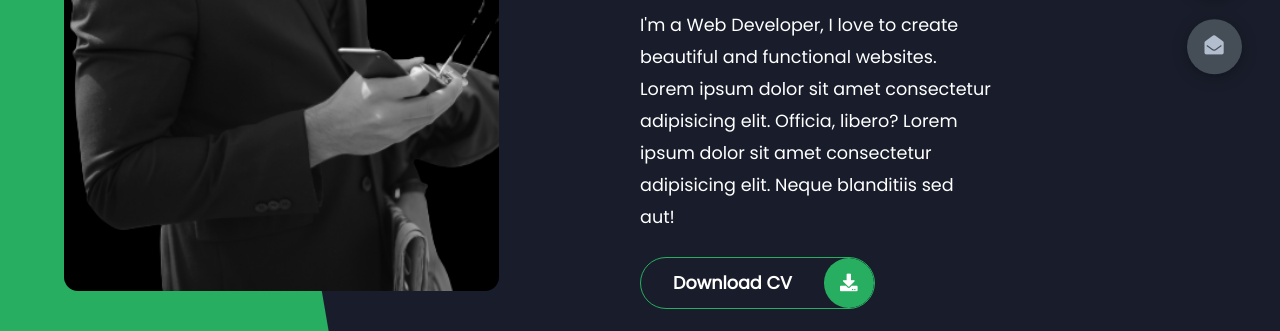
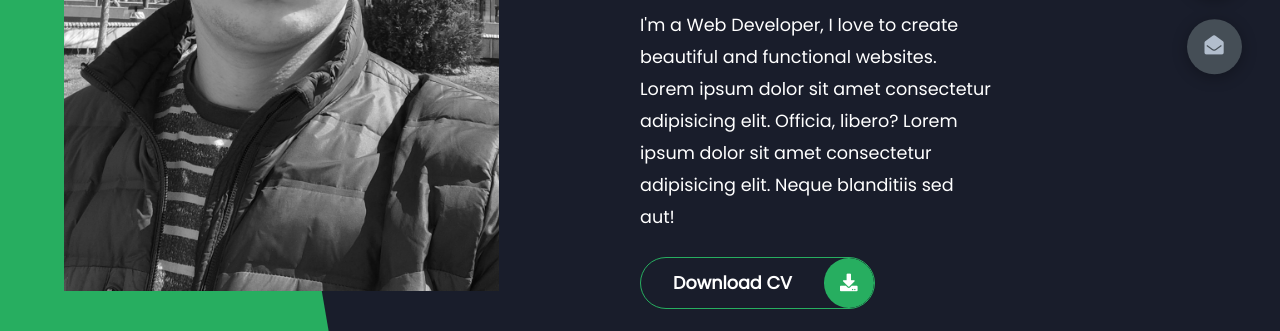
Before and after one commit to mihai-radulescu/mihai-radulescu.github.io, a plain HTML site: page index.html in a window 1280 px wide. Shown: the part 469-800 px from the top of the page. Drawn offline with Linux system fonts and the light colour scheme.

Commit message:
updated profile photo

```diff
--- a/index.html
+++ b/index.html
@@ -19,7 +19,7 @@
                 <div class="left-header">
                     <div class="h-shape"></div>
                     <div class="image">
-                        <img src="img/hero.png" alt="">
+                        <img src="img/my_profile.jpg" alt="">
                     </div>
                 </div>
 
```
Also changed, not shown: img/my_profile.jpg (added).
